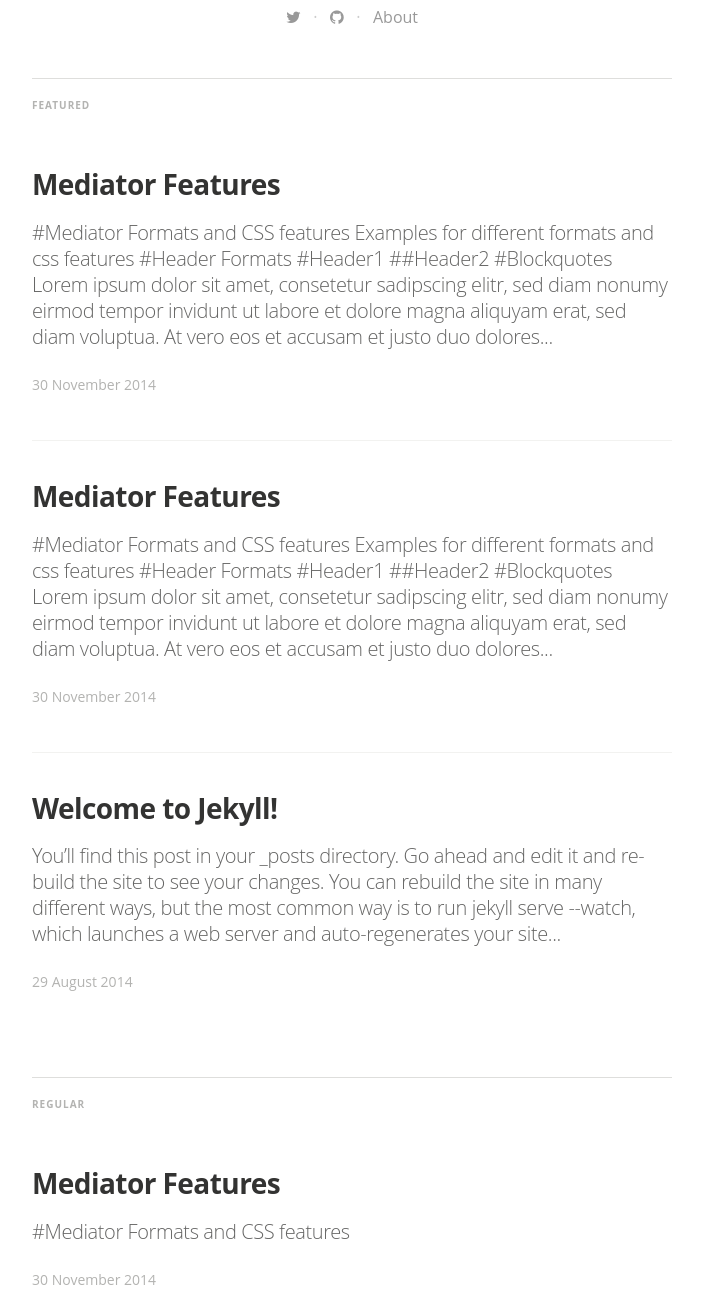
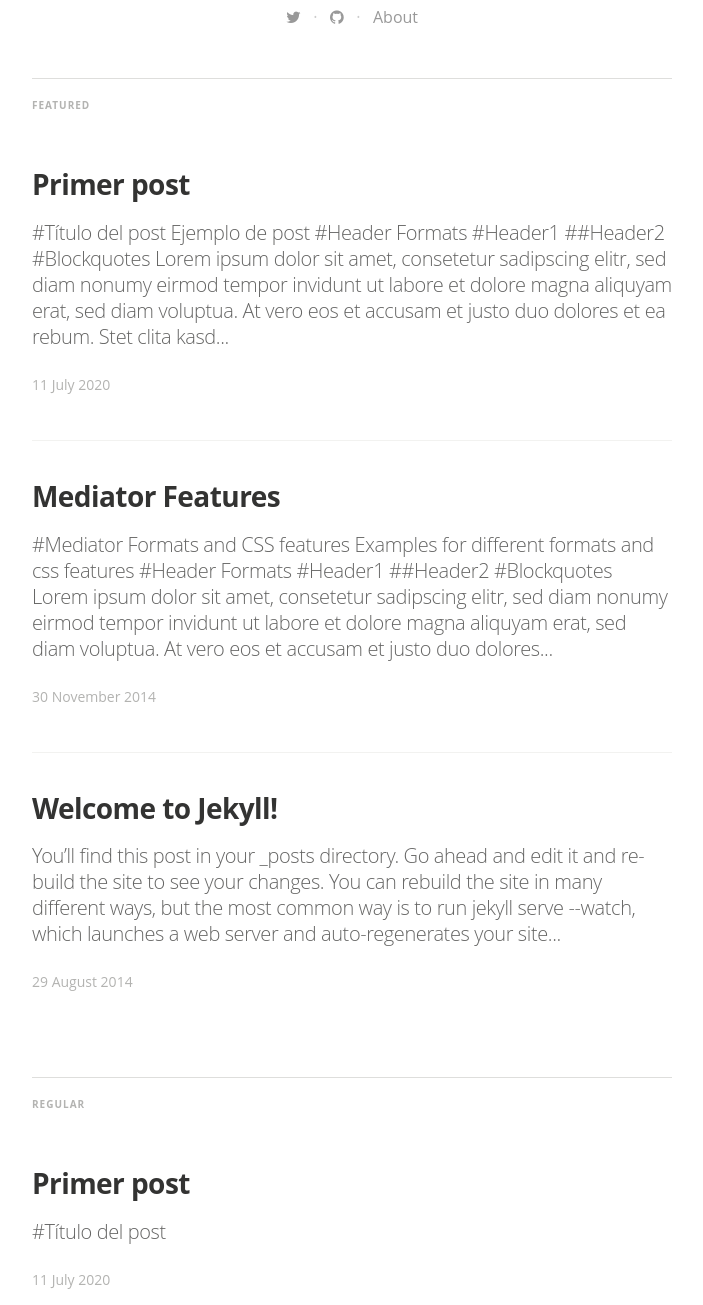
Before and after one commit to Mil-dred/mil-dred.github.io, a Jekyll site: the page built from index.html, in a window 1280 px wide and 1400 px high, scrolled down 538 px, cut to the strip 95-1400 px from the top of the window. Shown: the whole strip, without its empty margins (288-991 px from the left). Built offline with Jekyll 4.4.1, drawn with Linux system fonts in a browser that asks for light colours; nearby versions of some CDN libraries; some web fonts are replaced; the list of posts is cut into pages by our own code.

Commit message:
Update 2020-07-11-Primer-post.markdown

```diff
--- a/_posts/2020-07-11-Primer-post.markdown
+++ b/_posts/2020-07-11-Primer-post.markdown
@@ -1,15 +1,15 @@
 ---
 layout: post
-title:  "Mediator Features"
-date:   2014-11-30 14:34:25
-categories: mediator feature
+title:  "Primer post"
+date:   2020-07-11 14:34:25
+categories: general
 tags: featured
 image: /assets/article_images/2014-11-30-mediator_features/night-track.JPG
 image2: /assets/article_images/2014-11-30-mediator_features/night-track-mobile.JPG
 ---
-#Mediator Formats and CSS features
+#Título del post
 
-Examples for different formats and css features
+Ejemplo de post
 
 #Header Formats
 #Header1
```
